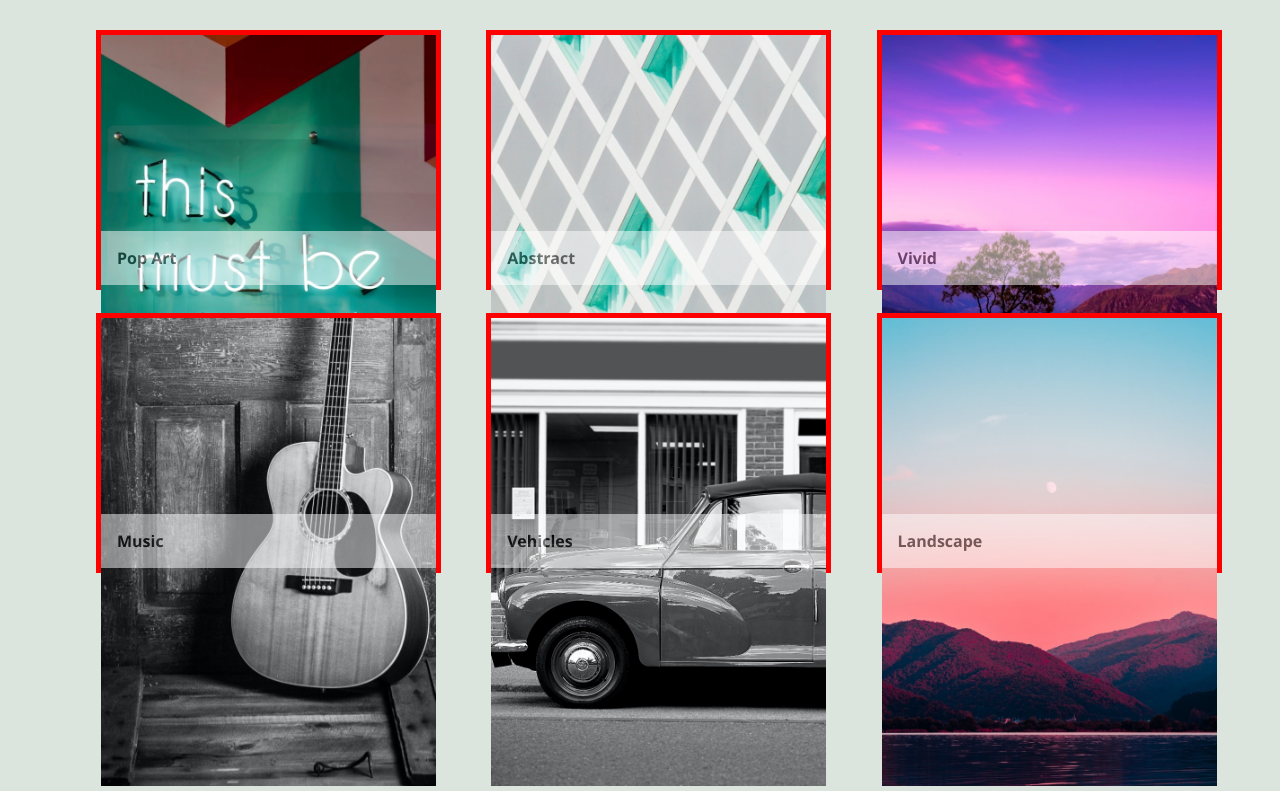
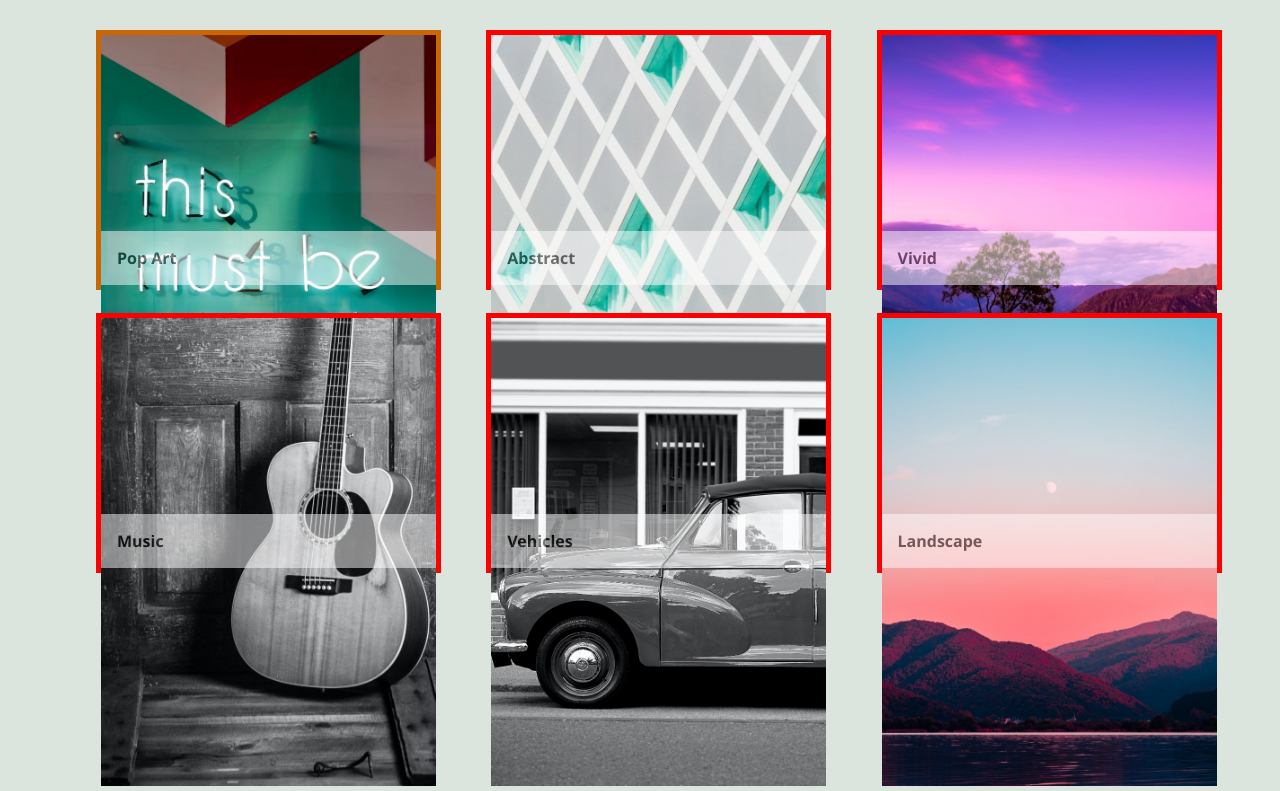
Before and after one commit to Antriksha314/CSS, a plain HTML site: page Grid&Flex/flexbox-excersies/collections/index.html in a window 1280 px wide. Shown: the part 91-882 px from the top of the page. Drawn offline with Linux system fonts and the light colour scheme.

Commit message:
Min height

```diff
--- a/Grid&Flex/flexbox-excersies/collections/css/style.css
+++ b/Grid&Flex/flexbox-excersies/collections/css/style.css
@@ -101,3 +101,8 @@ img {
 /* At this breakpoint, transition to 3 figures per line */
 
 @media (min-width: 800px) {}
+
+.pop-art{
+    height: 260px;
+    border: 5px solid #ca6702;
+}
--- a/Grid&Flex/flexbox-excersies/collections/index.html
+++ b/Grid&Flex/flexbox-excersies/collections/index.html
@@ -14,13 +14,13 @@
         <h2>Collections</h2>
         <ul class="row">
             <li>
-                <figure>
+                <figure class="pop-art">
                     <img src="img/pop-art.jpg" alt="Pop Art: This must be the place" />
                     <figcaption><a href="#">Pop Art</a></figcaption>
                 </figure>
             </li>
             <li>
-                <figure>
+                <figure class="abstract">
                     <img src="img/abstract.jpg" alt="Abstract: grey and green squares." />
                     <figcaption><a href="#">Abstract</a></figcaption>
                 </figure>
```
